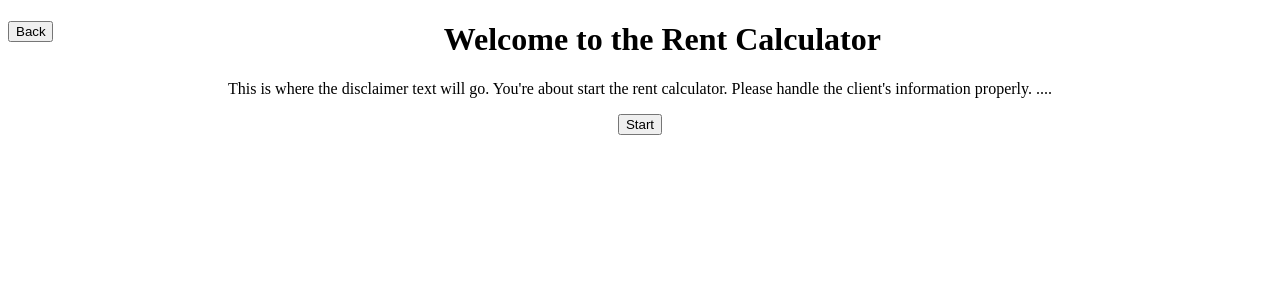
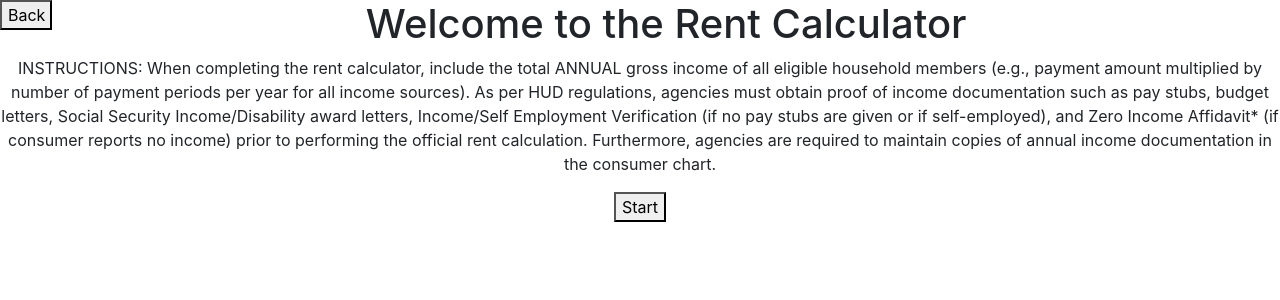
Before and after one commit to J-ah1/Housing-Rent-Calculator, a React (Create React App) app in the folder Client/: page /rentcalc/1 in a window 1280 px wide. Shown: the top 300 px of the page. Built offline with nearby package versions, Linux system fonts and the light colour scheme.

Commit message:
fixed datepicker for RentCalculator3.js and added text to RentCalculator0.js

```diff
--- a/Client/public/index.html
+++ b/Client/public/index.html
@@ -8,6 +8,7 @@
       name="description"
       content="Web site created using create-react-app"
     />
+    <link rel="stylesheet" href="https://stackpath.bootstrapcdn.com/bootstrap/4.3.1/css/bootstrap.min.css" integrity="sha384-ggOyR0iXCbMQv3Xipma34MD+dH/1fQ784/j6cY/iJTQUOhcWr7x9JvoRxT2MZw1T" crossorigin="anonymous">
     <!--
       manifest.json provides metadata used when your web app is installed on a
       user's mobile device or desktop. See https://developers.google.com/web/fundamentals/web-app-manifest/
@@ -21,7 +22,7 @@
       work correctly both with client-side routing and a non-root public URL.
       Learn how to configure a non-root public URL by running `npm run build`.
     -->
-    <title>COLDFUSION</title>
+    <title>HOWPA Rent Calc</title>
   </head>
   <body>
     <noscript>You need to enable JavaScript to run this app.</noscript>
--- a/Client/src/Components/RentCalculator.js
+++ b/Client/src/Components/RentCalculator.js
@@ -53,6 +53,15 @@ class RentCalculator extends Component {
         this.setState({
             page: page
         })
+    }
+
+    handleDateChange = (date) => {
+        this.setState({
+            startDate: date
+        })
+        event.target.id = 4
+        event.target.value = date
+        this.page3Answers(event)
     }
 
     page1Answers = (event) => {
@@ -114,15 +123,12 @@ class RentCalculator extends Component {
         let currDate = new Date()
         let newDate = currDate //initialize so that difference is 0
         console.log("new date before if "+ newDate + "temp4 " +temp[4])
-        if( temp[4] !== 0 || temp[4] !== ""){ //when a new date is added reset the value of newDate
+        if( temp[4] != 0 || temp[4] != ""){ //when a new date is added reset the value of newDate
             newDate = new Date(temp[4])
-            console.log("in if stmt")
         }
-        console.log("new date after if "+ newDate + "temp4 " +temp[4])
-        console.log("curr " + currDate + " and new "+ newDate)
+
         //wishlist check for invalid future date
         let difference = Math.abs(Math.floor((currDate.getTime()-newDate.getTime())/(1000*3600*24)))
-        console.log(difference)
         if(difference > 365){
             temp[8] = temp[8]/2
         }
@@ -250,6 +256,7 @@ class RentCalculator extends Component {
                 inputs = <RentCalculator3
                     inputHandler = {this.page3Answers}
                     startDate = {this.state.startDate}
+                    dateHandler = {this.handleDateChange}
                     results = {this.state.page3Results}
                     total1 = {this.state.page3Results[8]}
                 />
--- a/Client/src/Components/RentCalculator0.js
+++ b/Client/src/Components/RentCalculator0.js
@@ -6,10 +6,8 @@ export default function RentCalculator0(props){
                 <button type = "button" onClick = {props.backHandler} style={{float : 'left', paddingRight : '5px'}}>Back</button>
                 {/* <button type = "button" onClick = { props.logOffHandler} style={{float : 'right', paddingRight : '5px'}}>Sign Out</button> */}
                 <h1>Welcome to the Rent Calculator </h1>
-                <p>This is where the disclaimer text will go.
-                    You're about start the rent calculator.
-                    Please handle the client's information properly.
-                    ....
+                <p>INSTRUCTIONS: When completing the rent calculator, include the total ANNUAL gross income of all eligible household members (e.g., payment amount multiplied by number of payment periods per year for all income sources). As per HUD regulations, agencies must obtain proof of income documentation such as pay stubs, budget letters, Social Security Income/Disability award letters, Income/Self Employment Verification (if no pay stubs are given or if self-employed), and Zero Income Affidavit* (if consumer reports no income) prior to performing the official rent calculation. Furthermore, agencies are required to maintain copies of annual income documentation in the consumer chart.
+
                 </p>
         </div>
     )
--- a/Client/src/Components/RentCalculator3.js
+++ b/Client/src/Components/RentCalculator3.js
@@ -19,13 +19,13 @@ function questionType(props, type, count){
                 </div>
             break;
         case("date"):
-            // input = <input onChange={props.inputHandler} id={count} value={props.results[count]} type="date"  />
+            //input = <input onChange={props.inputHandler} id={count} value={props.results[count]} type="date"  />
+            //note: make the placeholder the default view
             input = <div>
                         <DatePicker
                             selected={props.startDate}
-                            onChange={props.inputHandler}
-                            id={count}
-                            value={props.results[count]}
+                            onChange={props.dateHandler}
+                            placeholderText="mm-dd-yyyy"
                         />
                     </div>
             break;
```
